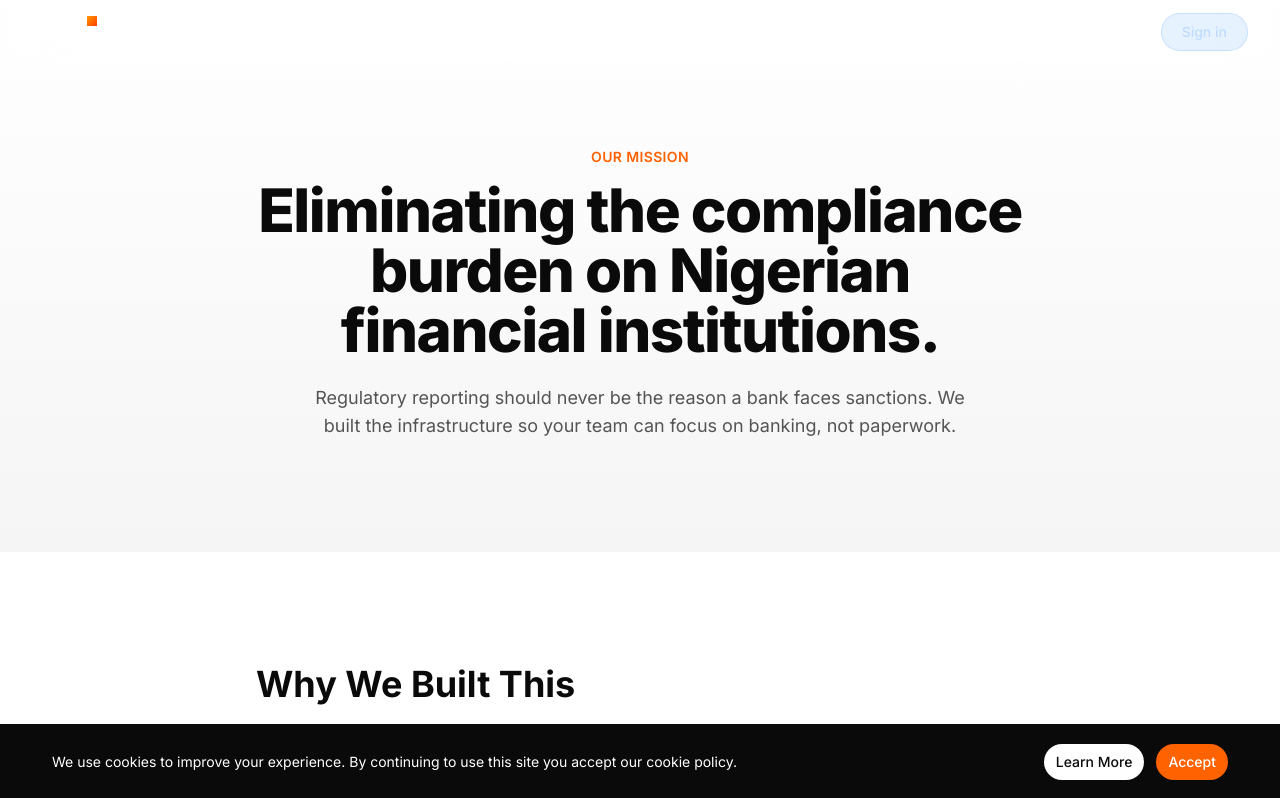
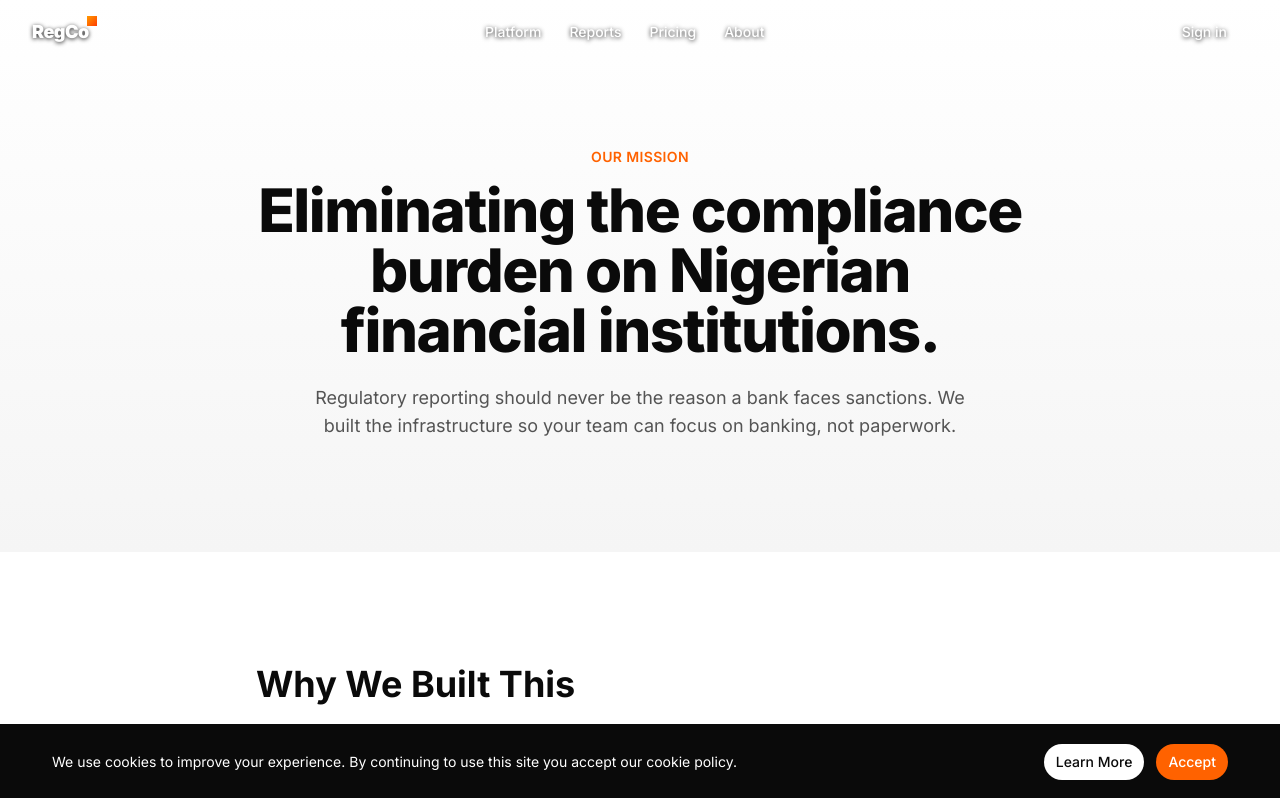
Before and after one commit to isaacyesufu00/regco-insight-suite-new, a React (Vite) app: page /about in a window 1280 px wide. Shown: the top 798 px of the page. Built offline with nearby package versions, Linux system fonts and the light colour scheme; the HTML template or start-up script is replaced by a standard one.

Commit message:
Changes
Co-authored-by: isaacyesufu00 <263770355+isaacyesufu00@users.noreply.github.com>

```diff
--- a/src/components/Navbar.tsx
+++ b/src/components/Navbar.tsx
@@ -13,11 +13,19 @@ const navLinks = [
 
 const Navbar = () => {
   const [mobileOpen, setMobileOpen] = useState(false);
+  const [scrolled, setScrolled] = useState(false);
   const location = useLocation();
 
   useEffect(() => {
     setMobileOpen(false);
   }, [location]);
+
+  useEffect(() => {
+    const onScroll = () => setScrolled(window.scrollY > 60);
+    onScroll();
+    window.addEventListener("scroll", onScroll, { passive: true });
+    return () => window.removeEventListener("scroll", onScroll);
+  }, []);
 
   const handlePricingClick = (e: React.MouseEvent, href: string) => {
     if (href === "/#pricing" && (location.pathname === "/" || location.hash === "#pricing")) {
@@ -26,26 +34,45 @@ const Navbar = () => {
     }
   };
 
+  // Text-shadow only when at top (no opaque navbar bg) for readability over imagery
+  const textShadow = scrolled ? "none" : "0 1px 4px rgba(0,0,0,0.85)";
+
   return (
-    <nav className="fixed top-0 left-0 right-0 z-50 bg-surface-black/80 backdrop-blur-xl">
+    <nav
+      className="fixed top-0 left-0 right-0 z-50"
+      style={{
+        background: scrolled ? "rgba(10,10,10,0.92)" : "transparent",
+        backdropFilter: scrolled ? "blur(16px)" : "blur(0px)",
+        WebkitBackdropFilter: scrolled ? "blur(16px)" : "blur(0px)",
+        borderBottom: scrolled ? "1px solid rgba(255,255,255,0.08)" : "1px solid transparent",
+        transition: "background 0.4s ease, backdrop-filter 0.4s ease, border-color 0.4s ease",
+      }}
+    >
       <div className="container mx-auto flex items-center justify-between h-16 px-4 lg:px-8">
         {/* Logo */}
-        <Link to="/" className="flex items-center">
+        <Link to="/" className="flex items-center" style={{ textShadow }}>
           <RegCoLogo dark size="md" />
         </Link>
 
         {/* Center pill nav */}
         <div className="hidden lg:flex items-center">
           <div
-            className="flex items-center gap-7 px-6 py-1.5 rounded-full border border-dark-soft"
-            style={{ background: "rgba(255,255,255,0.06)" }}
+            className="flex items-center gap-7 px-6 py-1.5 rounded-full"
+            style={{
+              background: scrolled ? "rgba(255,255,255,0.06)" : "rgba(255,255,255,0.08)",
+              border: "1px solid rgba(255,255,255,0.12)",
+            }}
           >
             {navLinks.map((link) => (
               <Link
                 key={link.href}
                 to={link.href}
                 onClick={(e) => handlePricingClick(e, link.href)}
-                className="text-sm font-medium text-white/70 hover:text-white transition-colors ease-apple"
+                className="text-sm font-medium transition-colors ease-apple"
+                style={{
+                  color: "#ffffff",
+                  textShadow,
+                }}
               >
                 {link.label}
               </Link>
@@ -53,15 +80,16 @@ const Navbar = () => {
           </div>
         </div>
 
-        {/* Right: Sign in pill */}
+        {/* Right: Sign in pill — always visible border */}
         <div className="hidden lg:flex items-center">
           <Link
             to="/login"
             className="px-5 py-2 rounded-full text-sm font-medium transition-all ease-apple hover:scale-[1.03]"
             style={{
-              background: "rgba(147,197,253,0.22)",
-              border: "1px solid rgba(147,197,253,0.4)",
-              color: "rgb(191,219,254)",
+              background: "rgba(255,255,255,0.1)",
+              border: "1.5px solid rgba(255,255,255,0.4)",
+              color: "#ffffff",
+              textShadow,
             }}
           >
             Sign in
@@ -70,7 +98,8 @@ const Navbar = () => {
 
         {/* Mobile toggle */}
         <button
-          className="lg:hidden p-2 text-white"
+          className="lg:hidden p-2"
+          style={{ color: "#ffffff", textShadow }}
           onClick={() => setMobileOpen(!mobileOpen)}
           aria-label="Toggle menu"
         >
@@ -85,7 +114,13 @@ const Navbar = () => {
             initial={{ opacity: 0, height: 0 }}
             animate={{ opacity: 1, height: "auto" }}
             exit={{ opacity: 0, height: 0 }}
-            className="lg:hidden border-t border-dark-soft bg-surface-black"
+            className="lg:hidden border-t"
+            style={{
+              background: "rgba(10,10,10,0.96)",
+              backdropFilter: "blur(16px)",
+              WebkitBackdropFilter: "blur(16px)",
+              borderColor: "rgba(255,255,255,0.08)",
+            }}
           >
             <div className="container mx-auto px-4 py-5 flex flex-col gap-1">
               {navLinks.map((link) => (
@@ -93,7 +128,8 @@ const Navbar = () => {
                   key={link.href}
                   to={link.href}
                   onClick={(e) => handlePricingClick(e, link.href)}
-                  className="text-sm font-medium text-white/70 hover:text-white py-3"
+                  className="text-sm font-medium py-3"
+                  style={{ color: "#ffffff" }}
                 >
                   {link.label}
                 </Link>
@@ -102,9 +138,9 @@ const Navbar = () => {
                 to="/login"
                 className="mt-3 px-5 py-2.5 rounded-full text-sm font-medium text-center"
                 style={{
-                  background: "rgba(147,197,253,0.22)",
-                  border: "1px solid rgba(147,197,253,0.4)",
-                  color: "rgb(191,219,254)",
+                  background: "rgba(255,255,255,0.1)",
+                  border: "1.5px solid rgba(255,255,255,0.4)",
+                  color: "#ffffff",
                 }}
               >
                 Sign in
```
